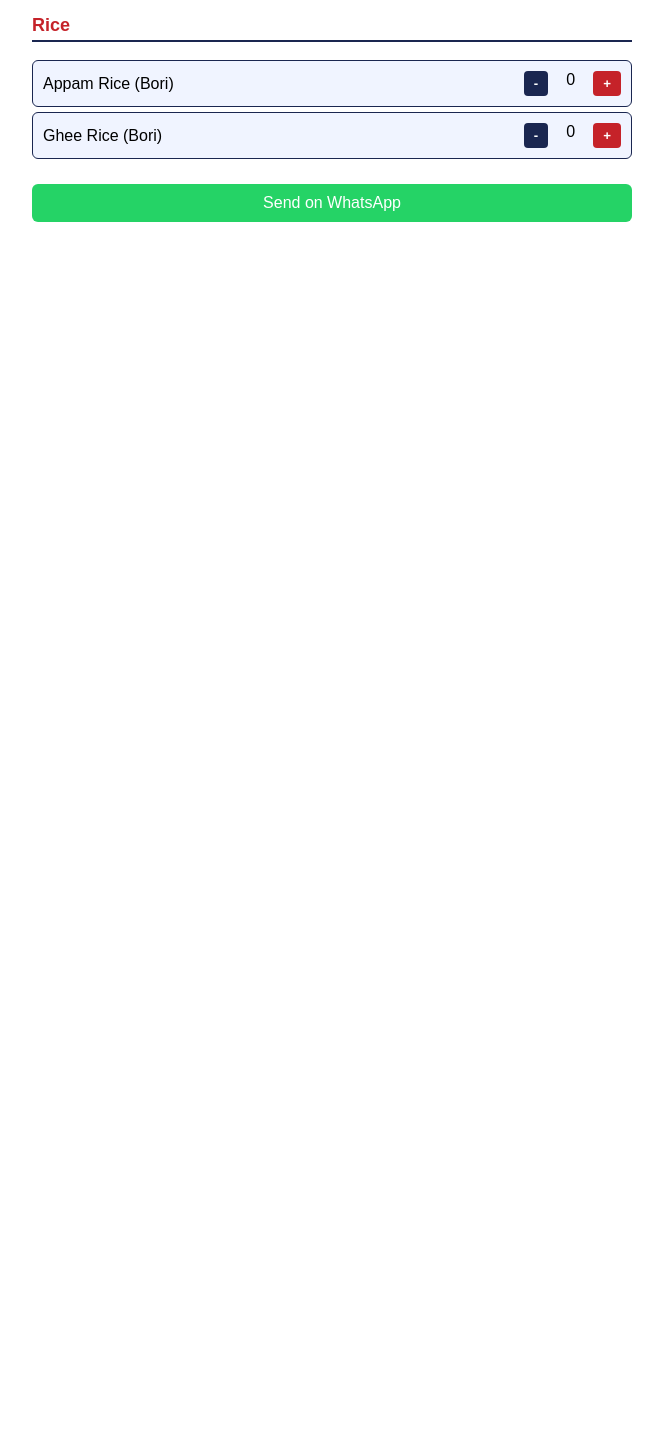
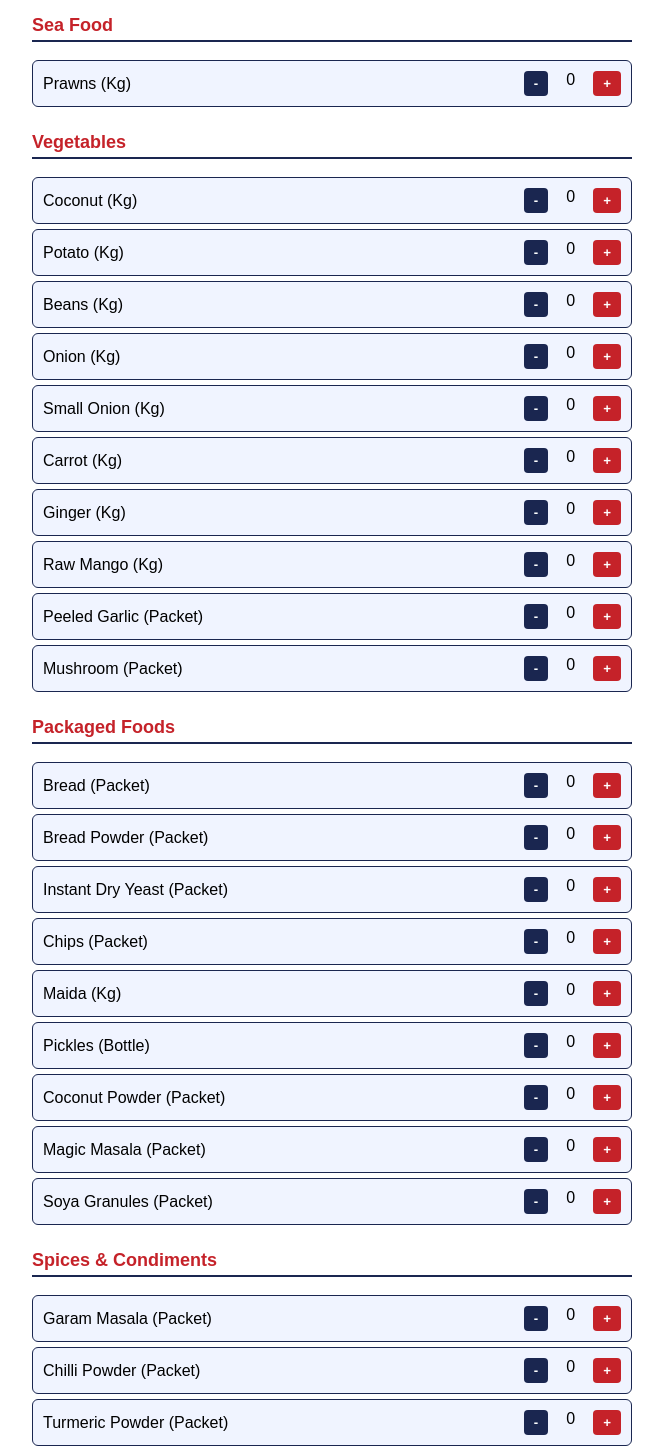
Before and after one commit to stewmakerindia/Stock-Order-Form, a React (Create React App) app: page / in a window 1280 px wide. Shown: the part 400-1849 px from the top of the page, without its empty margins (308-971 px from the left). Before the commit the page ends 800 px from the top, so only its background shows below. Built offline with nearby package versions, Linux system fonts and the light colour scheme.

Commit message:
Add files via upload

```diff
--- a/src/App.js
+++ b/src/App.js
@@ -8,9 +8,75 @@ const stockItems = [
   { type: "item", name: "Chicken", unit: "Kg", qty: 0 },
   { type: "item", name: "Mutton", unit: "Kg", qty: 0 },
   { type: "item", name: "Eggs", unit: "Tray", qty: 0 },
+  { type: "header", label: "Sea Food" },
+  { type: "item", name: "Prawns", unit: "Kg", qty: 0 },
+  { type: "header", label: "Vegetables" },
+  { type: "item", name: "Coconut", unit: "Kg", qty: 0 },
+  { type: "item", name: "Potato", unit: "Kg", qty: 0 },
+  { type: "item", name: "Beans", unit: "Kg", qty: 0 },
+  { type: "item", name: "Onion", unit: "Kg", qty: 0 },
+  { type: "item", name: "Small Onion", unit: "Kg", qty: 0 },
+  { type: "item", name: "Carrot", unit: "Kg", qty: 0 },
+  { type: "item", name: "Ginger", unit: "Kg", qty: 0 },
+  { type: "item", name: "Raw Mango", unit: "Kg", qty: 0 },
+  { type: "item", name: "Peeled Garlic", unit: "Packet", qty: 0 },
+  { type: "item", name: "Mushroom", unit: "Packet", qty: 0 },
+  { type: "header", label: "Packaged Foods" },
+  { type: "item", name: "Bread", unit: "Packet", qty: 0 },
+  { type: "item", name: "Bread Powder", unit: "Packet", qty: 0 },
+  { type: "item", name: "Instant Dry Yeast", unit: "Packet", qty: 0 },
+  { type: "item", name: "Chips", unit: "Packet", qty: 0 },
+  { type: "item", name: "Maida", unit: "Kg", qty: 0 },
+  { type: "item", name: "Pickles", unit: "Bottle", qty: 0 },
+  { type: "item", name: "Coconut Powder", unit: "Packet", qty: 0 },
+  { type: "item", name: "Magic Masala", unit: "Packet", qty: 0 },
+  { type: "item", name: "Soya Granules", unit: "Packet", qty: 0 },
+  { type: "header", label: "Spices & Condiments" },
+  { type: "item", name: "Garam Masala", unit: "Packet", qty: 0 },
+  { type: "item", name: "Chilli Powder", unit: "Packet", qty: 0 },
+  { type: "item", name: "Turmeric Powder", unit: "Packet", qty: 0 },
+  { type: "item", name: "Salt", unit: "Kg", qty: 0 },
+  { type: "item", name: "Sugar", unit: "Kg", qty: 0 },
+  { type: "item", name: "Vinegar", unit: "Bottle", qty: 0 },
+  { type: "item", name: "Cloves", unit: "Packet", qty: 0 },
+  { type: "item", name: "Cardamom", unit: "Packet", qty: 0 },
+  { type: "item", name: "Black Pepper", unit: "Packet", qty: 0 },
+  { type: "item", name: "Cinnamon", unit: "Packet", qty: 0 },
+  { type: "item", name: "Dry Chilli", unit: "Packet", qty: 0 },
+  { type: "item", name: "Dry Chilli Round", unit: "Packet", qty: 0 },
+  { type: "item", name: "Whole Coriander", unit: "Packet", qty: 0 },
+  { type: "item", name: "Fennel", unit: "Packet", qty: 0 },
+  { type: "header", label: "Dry Fruits & Nuts" },
+  { type: "item", name: "Raisins", unit: "Packet", qty: 0 },
+  { type: "item", name: "Cashew", unit: "Packet", qty: 0 },
+  { type: "header", label: "Oils & Fat" },
+  { type: "item", name: "Sunflower Oil", unit: "Ltr", qty: 0 },
+  { type: "item", name: "Coconut Oil", unit: "Ltr", qty: 0 },
+  { type: "item", name: "Ghee", unit: "Ltr", qty: 0 },
   { type: "header", label: "Rice" },
   { type: "item", name: "Appam Rice", unit: "Bori", qty: 0 },
-  { type: "item", name: "Ghee Rice", unit: "Bori", qty: 0 }
+  { type: "item", name: "Ghee Rice", unit: "Bori", qty: 0 },
+  { type: "header", label: "Finished Goods" },
+  { type: "item", name: "Chicken Cutlets", unit: "Packet", qty: 0 },
+  { type: "item", name: "Veg Cutlets", unit: "Packet", qty: 0 },
+  { type: "item", name: "Roast Masala", unit: "Packet", qty: 0 },
+  { type: "item", name: "Barrista", unit: "Packet", qty: 0 },
+  { type: "header", label: "Packing Materials" },
+  { type: "item", name: "Banana Leaf", unit: "Pcs", qty: 0 },
+  { type: "item", name: "Appam Box", unit: "Box", qty: 0 },
+  { type: "item", name: "SM Bag", unit: "Box", qty: 0 },
+  { type: "item", name: "SM Bag (w/o handle)", unit: "Box", qty: 0 },
+  { type: "item", name: "Railway Meal Cover", unit: "Box", qty: 0 },
+  { type: "item", name: "Cutlet Box", unit: "Box", qty: 0 },
+  { type: "item", name: "500ml container", unit: "Box", qty: 0 },
+  { type: "item", name: "500g container", unit: "Box", qty: 0 },
+  { type: "item", name: "Chutney Box", unit: "Box", qty: 0 },
+  { type: "item", name: "Silver Pouch - 9X12", unit: "Box", qty: 0 },
+  { type: "item", name: "Silver Pouch - 6X9", unit: "Box", qty: 0 },
+  { type: "item", name: "Staeppler Pins", unit: "Box", qty: 0 },
+  { type: "item", name: "Tape", unit: "Pcs", qty: 0 },
+  { type: "header", label: "Garbage Bag" },
+  { type: "item", name: "Garbage Bag - 24 X 32", unit: "Box", qty: 0 },
 ];
 
 const dishItems = [
```
